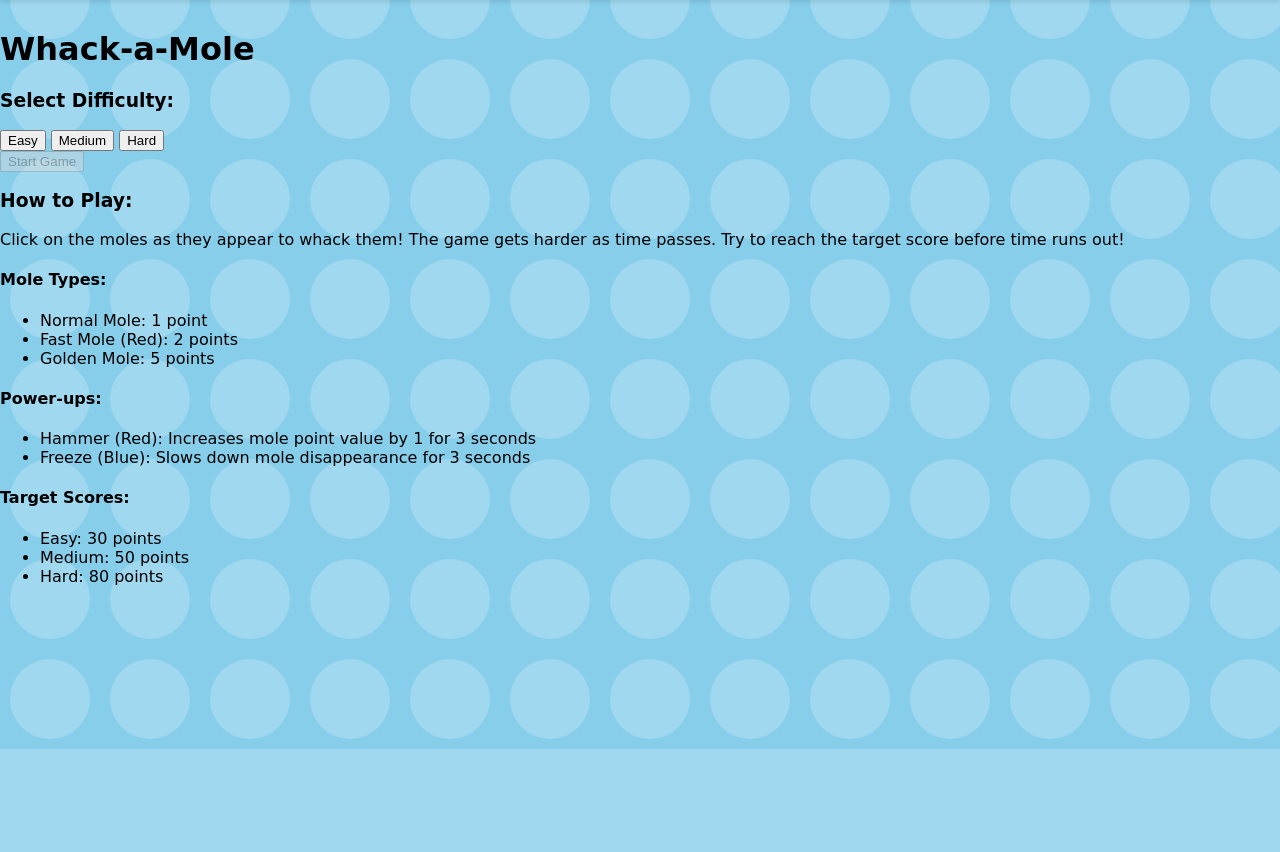
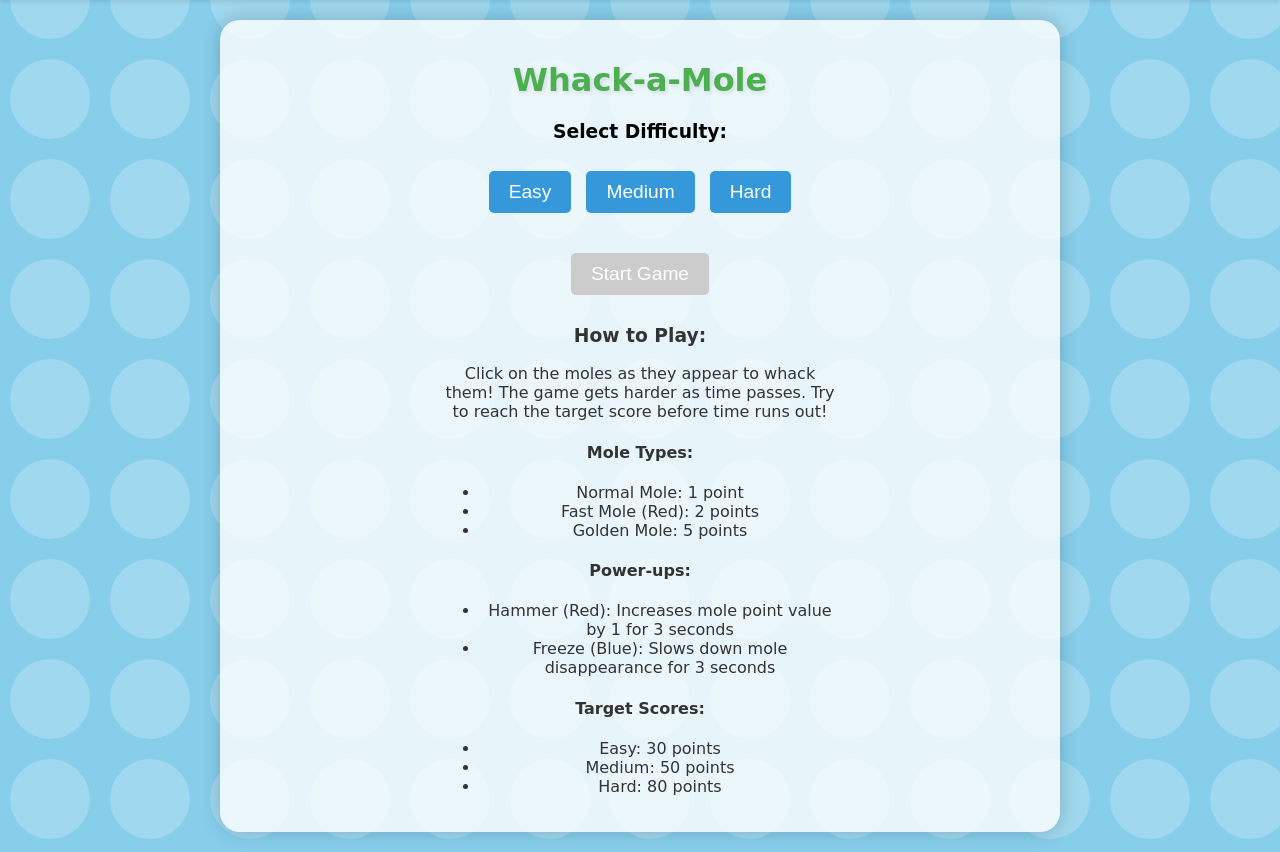
Before and after one commit to Iansogotthis/whackAmole, a Flask app: page / in a window 1280 px wide. Shown: the part 51-903 px from the top of the page. Before the commit the page ends 800 px from the top, so only its background shows below. Run offline with Flask 3, Linux system fonts and the light colour scheme; the visitor is signed in with stand-in values (Sample User, id 1); parts of the project's set-up code (start-up, migrations or seed data) failed here and were passed over.

Commit message:
Restored to '8292bfa1427ac4f5a99bc977470b5eeea81f42a3'

```diff
--- a/static/css/style.css
+++ b/static/css/style.css
@@ -10,11 +10,6 @@ body {
 }
 
 .navbar {
-    position: fixed;
-    top: 0;
-    left: 0;
-    right: 0;
-    z-index: 1000;
     background-color: #4CAF50;
     padding: 15px 0;
     box-shadow: 0 2px 4px rgba(0, 0, 0, 0.1);
@@ -44,19 +39,212 @@ body {
     color: #FFD700;
 }
 
-#content {
-    margin-top: 60px; /* Adjust this value based on the navbar height */
+#game-container {
+    flex: 1;
+    text-align: center;
+    background-color: rgba(255, 255, 255, 0.8);
+    border-radius: 20px;
+    padding: 20px;
+    box-shadow: 0 0 20px rgba(0, 0, 0, 0.2);
+    margin: 20px auto;
+    width: 80%;
+    max-width: 800px;
 }
 
-@media (max-width: 600px) {
+#game-canvas {
+    border: 4px solid #4CAF50;
+    border-radius: 10px;
+    background-color: #8FBC8F;
+    margin: 20px auto;
+    display: block;
+    max-width: 100%;
+    height: auto;
+}
+
+button {
+    font-size: 1.2em;
+    padding: 10px 20px;
+    margin: 10px 5px;
+    cursor: pointer;
+    background-color: #4CAF50;
+    color: white;
+    border: none;
+    border-radius: 5px;
+    transition: background-color 0.3s, transform 0.1s;
+}
+
+button:hover {
+    background-color: #45a049;
+    transform: scale(1.05);
+}
+
+button:active {
+    transform: scale(0.95);
+}
+
+button:disabled {
+    background-color: #cccccc;
+    cursor: not-allowed;
+}
+
+#difficulty-selection {
+    margin-bottom: 20px;
+}
+
+.difficulty-button {
+    background-color: #3498db;
+}
+
+.difficulty-button:hover {
+    background-color: #2980b9;
+}
+
+.difficulty-button.selected {
+    background-color: #2ecc71;
+    font-weight: bold;
+}
+
+#score, #time {
+    font-size: 1.2em;
+    margin-bottom: 10px;
+    color: #333;
+}
+
+h1, h2 {
+    color: #4CAF50;
+    text-shadow: 2px 2px 4px rgba(0, 0, 0, 0.1);
+}
+
+#instructions {
+    font-size: 1em;
+    margin-top: 20px;
+    color: #333;
+    max-width: 400px;
+    margin-left: auto;
+    margin-right: auto;
+}
+
+@keyframes pop {
+    0% { transform: scale(1); }
+    50% { transform: scale(1.1); }
+    100% { transform: scale(1); }
+}
+
+.mole-pop {
+    animation: pop 0.3s ease-in-out;
+}
+
+#leaderboard {
+    margin-top: 20px;
+}
+
+#leaderboard table {
+    width: 100%;
+    border-collapse: collapse;
+}
+
+#leaderboard th, #leaderboard td {
+    padding: 8px;
+    text-align: left;
+    border-bottom: 1px solid #ddd;
+}
+
+#leaderboard th {
+    background-color: #4CAF50;
+    color: white;
+}
+
+#leaderboard tr:nth-child(even) {
+    background-color: #f2f2f2;
+}
+
+#leaderboard tr:hover {
+    background-color: #ddd;
+}
+
+#user-actions {
+    margin-bottom: 20px;
+}
+
+#user-actions a {
+    margin-right: 10px;
+    text-decoration: none;
+    color: #4CAF50;
+}
+
+#user-actions a:hover {
+    text-decoration: underline;
+}
+
+form {
+    display: flex;
+    flex-direction: column;
+    align-items: center;
+}
+
+form div {
+    margin-bottom: 10px;
+}
+
+form label {
+    display: inline-block;
+    width: 100px;
+    text-align: right;
+    margin-right: 10px;
+}
+
+form input {
+    padding: 5px;
+    border-radius: 3px;
+    border: 1px solid #ccc;
+}
+
+.flashes {
+    list-style-type: none;
+    padding: 0;
+    color: #ff0000;
+}
+
+#profile table {
+    margin-top: 20px;
+    width: 100%;
+    border-collapse: collapse;
+}
+
+#profile th, #profile td {
+    padding: 8px;
+    text-align: left;
+    border-bottom: 1px solid #ddd;
+}
+
+#profile th {
+    background-color: #4CAF50;
+    color: white;
+}
+
+@media only screen and (max-width: 600px) {
+    body {
+        font-size: 0.9em;
+    }
+    #game-container {
+        width: 95%;
+        padding: 10px;
+    }
     .navbar ul {
         flex-direction: column;
         align-items: center;
     }
-
     .navbar li {
-        margin: 5px 0;
+        margin: 10px 0;
     }
 }
 
-/* Rest of the CSS remains unchanged */
+@media only screen and (max-width: 400px) {
+    body {
+        font-size: 0.8em;
+    }
+    #game-container {
+        width: 98%;
+        padding: 5px;
+    }
+}
```
Also changed, not shown: main.py (line endings or trailing spaces).
